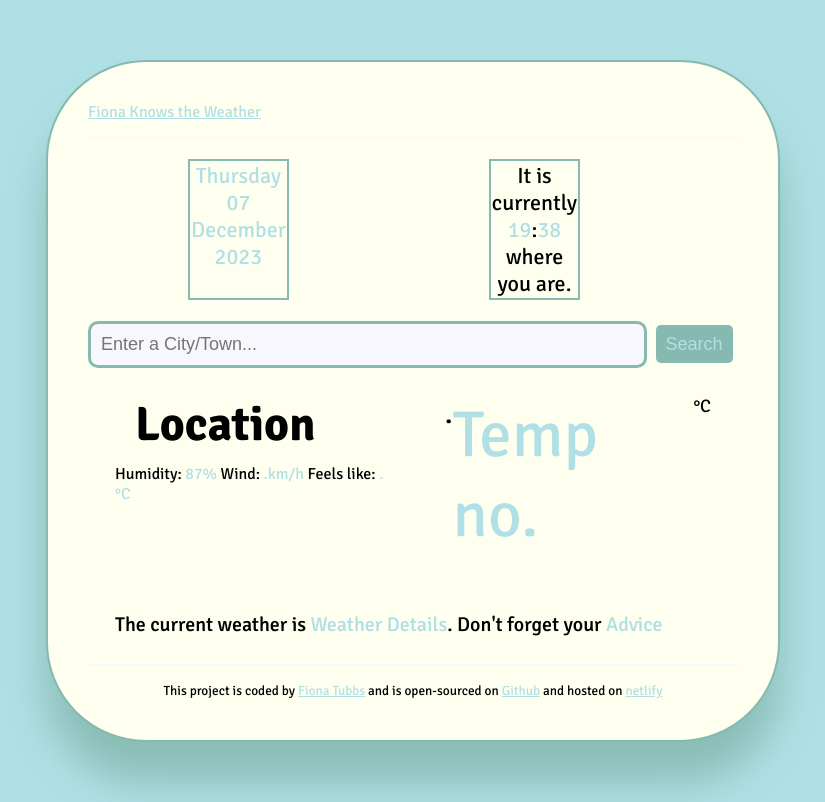
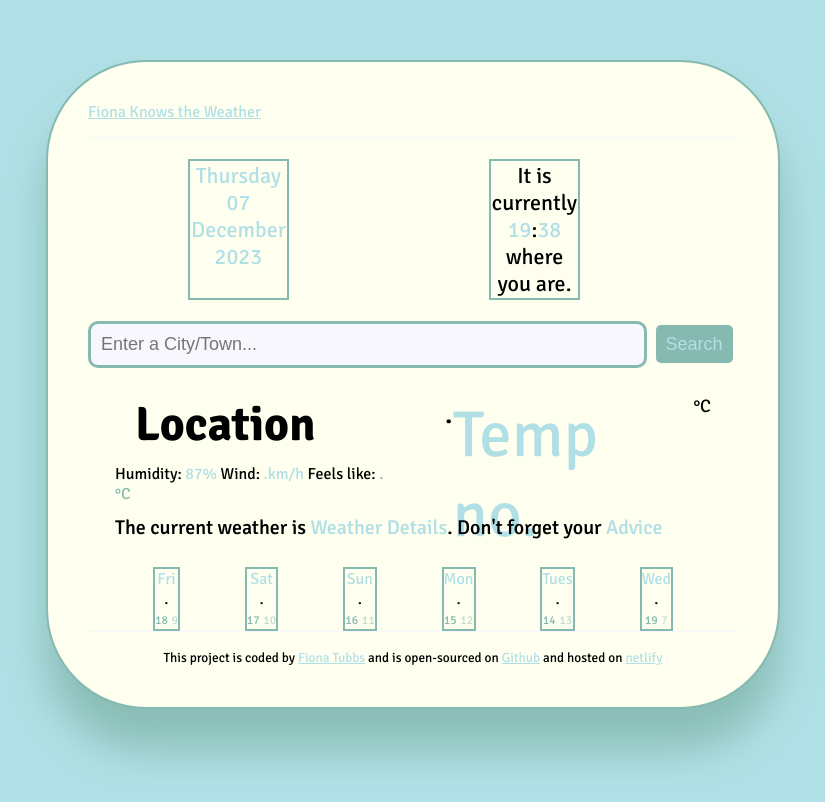
Before and after one commit to Fiona925/Final-Weather-Project--Plus-, a plain HTML site: page Index.html in a window 1280 px wide. Shown: the whole page, without its empty margins (227-1052 px from the left). Drawn offline with nearby package versions, Linux system fonts and the light colour scheme; no server answers.

Commit message:
HTML and skeleton CSS for forecast

```diff
--- a/Index.html
+++ b/Index.html
@@ -39,14 +39,51 @@
              </div>
             </div>
 
-
-
-
-
-
 <h2>
     The current weather is <span class="weatherDescription" id="weatherDescription"> Weather Details</span>. Don't forget your <span class="advice" id="advice"> Advice</span></h2>
-<footer>
+<div class="forecast" id="forecast">
+    <div class="day1" id="day1">
+        <div class="forecast-day">Fri</div>
+        <div class="forecast-icon id="forecast-icon"> . </div>
+        <div class="forecast-temp" id="forecast-temp">
+            <span class="forecast-high id="forecast-high>18</span>
+            <span class="forecast-low" id="forecast-low">9</span>
+        </div>
+    </div>
+    <div class="day2" id="day2">  <div class="forecast-day">Sat</div>
+    <div class="forecast-icon id="forecast-icon"> . </div>
+    <div class="forecast-temp" id="forecast-temp">
+        <span class="forecast-high id="forecast-high>17</span>
+        <span class="forecast-low" id="forecast-low">10</span>
+    </div></div>
+    <div class="day3" id="day3">  <div class="forecast-day">Sun</div>
+    <div class="forecast-icon id="forecast-icon"> . </div>
+    <div class="forecast-temp" id="forecast-temp">
+        <span class="forecast-high id="forecast-high>16</span>
+        <span class="forecast-low" id="forecast-low">11</span>
+    </div></div>
+    <div class="day4" id="day4">  <div class="forecast-day">Mon</div>
+    <div class="forecast-icon id="forecast-icon"> . </div>
+    <div class="forecast-temp" id="forecast-temp">
+        <span class="forecast-high id="forecast-high>15</span>
+        <span class="forecast-low" id="forecast-low">12</span>
+    </div></div>
+    <div class="day5" id="day5">  <div class="forecast-day">Tues</div>
+    <div class="forecast-icon id="forecast-icon"> . </div>
+    <div class="forecast-temp" id="forecast-temp">
+        <span class="forecast-high id="forecast-high>14</span>
+        <span class="forecast-low" id="forecast-low">13</span>
+    </div></div>
+    <div class="day6" id="day6">  <div class="forecast-day">Wed</div>
+    <div class="forecast-icon id="forecast-icon"> . </div>
+    <div class="forecast-temp" id="forecast-temp">
+        <span class="forecast-high id="forecast-high>19</span>
+        <span class="forecast-low" id="forecast-low">7</span>
+    </div></div>
+
+</div>
+
+    <footer>
     <small>
  This project is coded by <a href="https://github.com/Fiona925" target="_blank">Fiona Tubbs</a> and is open-sourced on <a href="https://github.com/Fiona925/Final-Weather-Project--Plus-" target="_blank">Github</a> and hosted on <a href="https://fiona-knows-the-weather.netlify.app/" target="blank">netlify</a>
 </small>
--- a/src/FKtWStyle.CSS
+++ b/src/FKtWStyle.CSS
@@ -50,8 +50,13 @@ body {
     text-align: center;
 }
 
-.day, .date, .month, .year, .hours, .minutes, .humidity, .humidity-unit, .wind, .wind-unit, .feelsLike, .feelsLike-unit, .temp-value, .weatherDescription, .advice {
+.day, .date, .month, .year, .hours, .minutes, .humidity, .humidity-unit, .wind, .wind-unit, .temp-value, .weatherDescription, .advice {
     color: powderblue;
+}
+
+.feelsLike, .feelsLike-unit {
+color: #86b9b0;
+font-weight: strong;
 }
 
 .location-input {
@@ -102,6 +107,7 @@ h1 {
 .information {
     display: flex;
     justify-content: space-between;
+    height: 120px;
     }
 
 .temp {
@@ -136,6 +142,36 @@ h2
     font-weight: 500;
     text-justify: inter-character;
 }
+
+
+.forecast {
+display: flex;
+justify-content: space-evenly;
+font-size: 16px;
+text-align: center;
+}
+.day1, .day2, .day3, .day4, .day5, .day6 {
+border:  2px solid #86b9b0;
+}
+
+.forecast-day {
+    color: powderblue;
+
+}
+
+.forecast-icon {
+
+}
+
+.forecast-high, .forecast-low {
+    color: #86b9b0;
+    font-size: 12px;
+}
+
+.forecast-low {
+    opacity: 0.5;
+}
+
 a {
 color: powderblue;
 }
```
